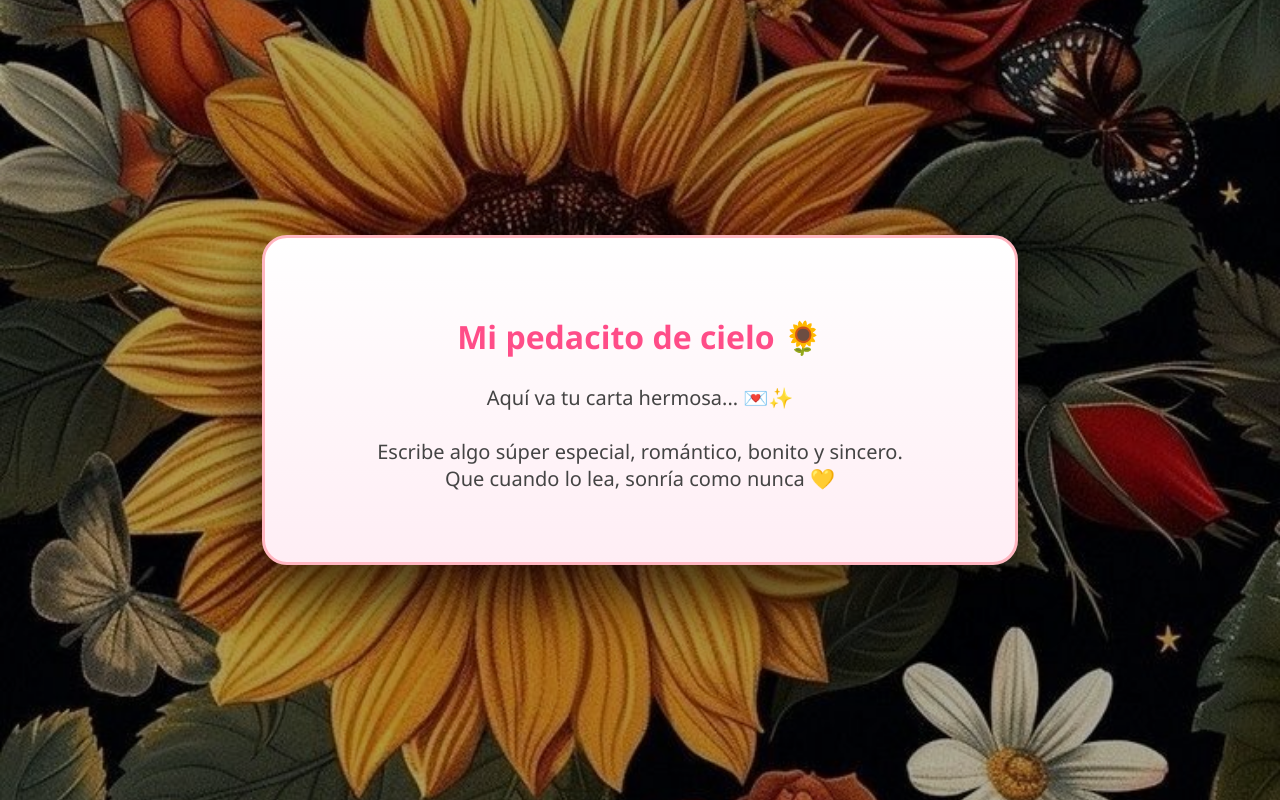
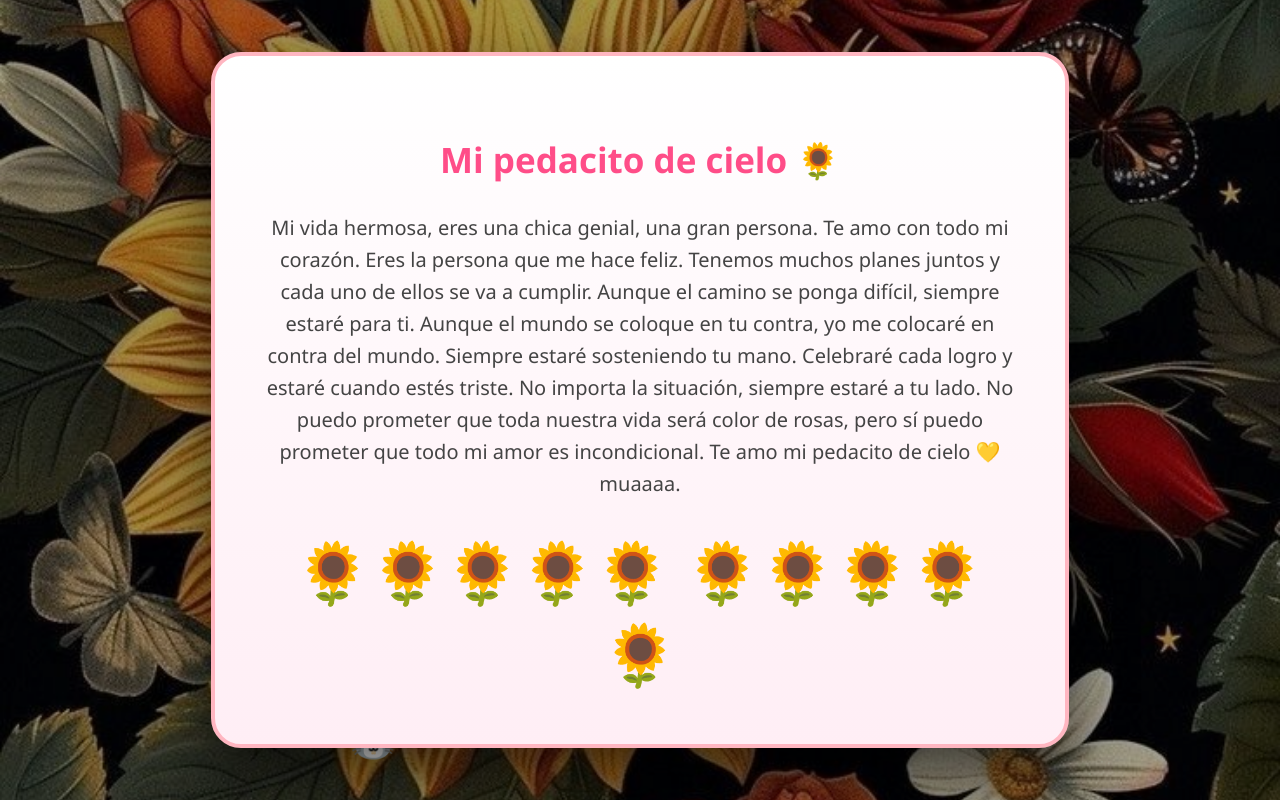
Before and after one commit to damgit1/carta-romantica, a plain HTML site: page index.html in a window 1280 px wide. Both pictures are taken after a click on the button "Para mi pedacito de cielo 💛". Drawn offline with Linux system fonts and the light colour scheme.

Commit message:
Refactor index.html with new styles and content
Updated styles, button functionality, and content in index.html.

```diff
--- a/index.html
+++ b/index.html
@@ -5,7 +5,6 @@
 <title>Para mi pedacito de cielo</title>
 
 <style>
-
 body{
     margin:0;
     height:100vh;
@@ -15,175 +14,147 @@ body{
     justify-content:center;
     align-items:center;
     overflow:hidden;
-    font-family: 'Segoe UI', cursive;
+    font-family:'Segoe UI', cursive;
 }
 
-/* Capa oscura suave para que se vea romántico */
 body::before{
     content:"";
     position:absolute;
     width:100%;
     height:100%;
-    background:rgba(0,0,0,0.3);
+    background:rgba(0,0,0,0.35);
     z-index:0;
 }
 
-/* BOTÓN */
+/* BOTÓN GRANDE */
 .boton{
     position:relative;
     z-index:5;
     background: linear-gradient(45deg,#ff4d88,#ff85a2);
     color:white;
-    padding:20px 45px;
+    padding:30px 70px;
     border:none;
-    border-radius:50px;
-    font-size:28px;
+    border-radius:60px;
+    font-size:38px;
     cursor:pointer;
-    box-shadow:0 0 20px #ff85a2;
+    box-shadow:0 0 30px #ff85a2;
     transition:0.4s;
 }
 
 .boton:hover{
-    transform:scale(1.15);
-    box-shadow:0 0 40px #ff4d88;
+    transform:scale(1.2);
 }
 
 /* CARTA */
 .carta{
     position:absolute;
-    width:65%;
-    max-width:650px;
+    width:70%;
+    max-width:750px;
     background: linear-gradient(180deg,#fff,#ffeef5);
     padding:50px;
-    border-radius:25px;
+    border-radius:30px;
     box-shadow:0 30px 60px rgba(0,0,0,0.6);
     text-align:center;
-    transform:scale(0) rotateX(90deg);
+    transform:scale(0);
     transition:1s ease;
     z-index:4;
-    border:3px solid #ffb6c1;
+    border:4px solid #ffb6c1;
 }
 
 .carta.abierta{
-    transform:scale(1) rotateX(0deg);
+    transform:scale(1);
 }
 
 .carta h2{
-    font-size:32px;
+    font-size:35px;
     color:#ff4d88;
 }
 
 .carta p{
     font-size:20px;
     color:#444;
+    line-height:1.6;
 }
 
-/* GIRASOL */
-.girasol{
-    position:absolute;
-    width:70px;
-    height:70px;
+/* RAMO */
+.ramo{
+    margin-top:30px;
+    font-size:60px;
 }
 
-.centro{
-    width:28px;
-    height:28px;
-    background:#6b3e26;
-    border-radius:50%;
+/* CONEJO */
+.conejo{
     position:absolute;
-    top:21px;
-    left:21px;
-    z-index:2;
+    bottom:10px;
+    left:-100px;
+    font-size:50px;
+    animation:saltar 6s linear infinite;
 }
 
-.petalo{
-    width:18px;
-    height:35px;
-    background:gold;
-    border-radius:50%;
-    position:absolute;
-    top:0;
-    left:26px;
-    transform-origin:9px 35px;
+@keyframes saltar{
+    0%{ left:-100px; }
+    50%{ transform:translateY(-40px); }
+    100%{ left:100%; }
 }
 
-.petalo:nth-child(1){ transform:rotate(0deg); }
-.petalo:nth-child(2){ transform:rotate(45deg); }
-.petalo:nth-child(3){ transform:rotate(90deg); }
-.petalo:nth-child(4){ transform:rotate(135deg); }
-.petalo:nth-child(5){ transform:rotate(180deg); }
-.petalo:nth-child(6){ transform:rotate(225deg); }
-.petalo:nth-child(7){ transform:rotate(270deg); }
-.petalo:nth-child(8){ transform:rotate(315deg); }
+.letrero{
+    position:absolute;
+    bottom:70px;
+    width:100%;
+    text-align:center;
+    font-size:30px;
+    color:white;
+    font-weight:bold;
+    animation:brillar 2s infinite alternate;
+}
 
-@keyframes explosion{
-    0%{
-        transform:translate(0,0) scale(0);
-        opacity:1;
-    }
-    100%{
-        transform:translate(var(--x), var(--y)) scale(1.3);
-        opacity:0;
-    }
+@keyframes brillar{
+    from{ opacity:0.6; }
+    to{ opacity:1; }
 }
 
 </style>
 </head>
 <body>
 
-<button class="boton" onclick="explosion()">Para mi pedacito de cielo 💛</button>
+<button class="boton" onclick="abrirCarta()">Para mi pedacito de cielo 💛</button>
 
 <div class="carta" id="carta">
     <h2>Mi pedacito de cielo 🌻</h2>
     <p>
-        Aquí va tu carta hermosa... 💌✨<br><br>
-        Escribe algo súper especial, romántico, bonito y sincero.<br>
-        Que cuando lo lea, sonría como nunca 💛
+Mi vida hermosa, eres una chica genial, una gran persona.
+Te amo con todo mi corazón.
+
+Eres la persona que me hace feliz.
+Tenemos muchos planes juntos y cada uno de ellos se va a cumplir.
+
+Aunque el camino se ponga difícil, siempre estaré para ti.
+Aunque el mundo se coloque en tu contra, yo me colocaré en contra del mundo.
+
+Siempre estaré sosteniendo tu mano.
+Celebraré cada logro y estaré cuando estés triste.
+
+No importa la situación, siempre estaré a tu lado.
+No puedo prometer que toda nuestra vida será color de rosas,
+pero sí puedo prometer que todo mi amor es incondicional.
+
+Te amo mi pedacito de cielo 💛 muaaaa.
     </p>
+
+    <div class="ramo">
+        🌻🌻🌻🌻🌻
+        🌻🌻🌻🌻🌻
+    </div>
 </div>
 
+<div class="letrero">I LOVE YOU 💕</div>
+<div class="conejo">🐰</div>
+
 <script>
-
-function crearGirasol(x,y){
-    const flor = document.createElement("div");
-    flor.classList.add("girasol");
-    flor.style.left = "50%";
-    flor.style.top = "50%";
-    flor.style.setProperty('--x', x);
-    flor.style.setProperty('--y', y);
-    flor.style.animation = "explosion 1.2s ease-out forwards";
-
-    for(let i=0;i<8;i++){
-        const petalo = document.createElement("div");
-        petalo.classList.add("petalo");
-        flor.appendChild(petalo);
-    }
-
-    const centro = document.createElement("div");
-    centro.classList.add("centro");
-    flor.appendChild(centro);
-
-    document.body.appendChild(flor);
-
-    setTimeout(()=>{
-        flor.remove();
-    },1200);
+function abrirCarta(){
+    document.querySelector(".boton").style.display="none";
+    document.getElementById("carta").classList.add("abierta");
 }
-
-function explosion(){
-    document.querySelector(".boton").style.display="none";
-
-    for(let i=0;i<35;i++){
-        let x = (Math.random()*1000 - 500) + "px";
-        let y = (Math.random()*800 - 400) + "px";
-        crearGirasol(x,y);
-    }
-
-    setTimeout(()=>{
-        document.getElementById("carta").classList.add("abierta");
-    },900);
-}
-
 </script>
 
 </body>
```
